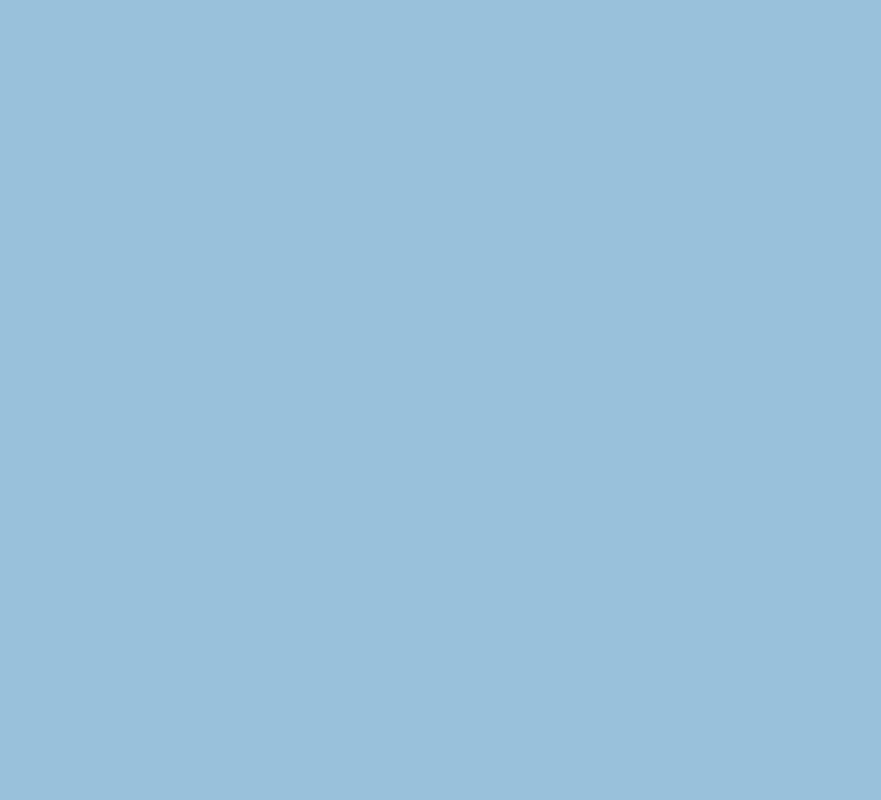
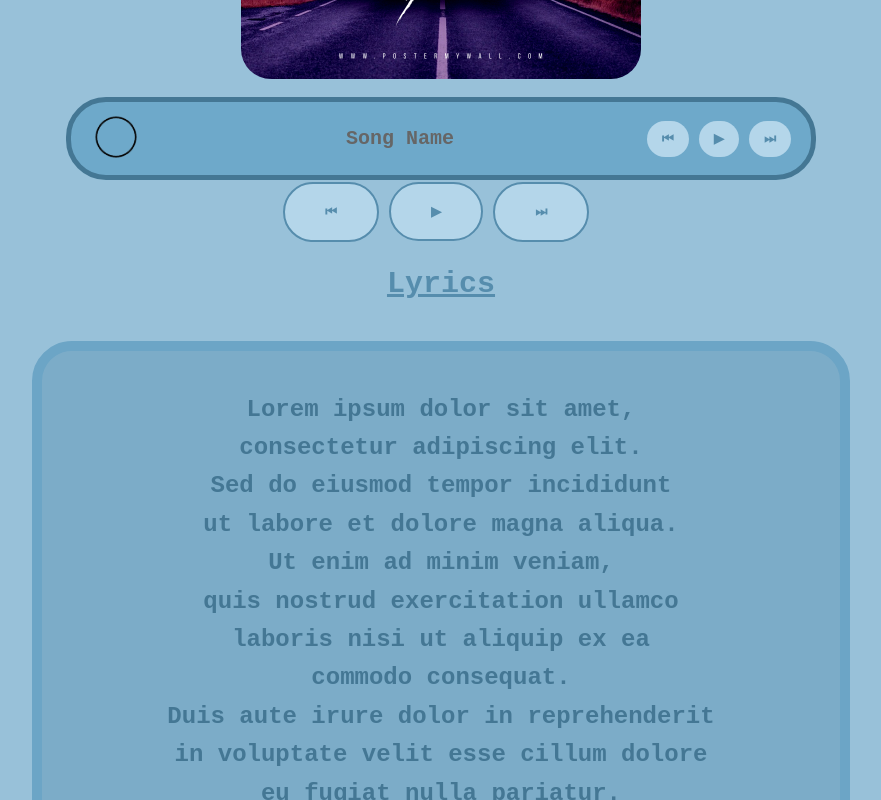
Before and after one commit to devangdileep/amfoss-curriculum, a React (Vite) app in the folder Task-05/: page /playing in a window 1280 px wide. Before the commit this address had no page. Shown: the part 600-1400 px from the top of the page, without its empty margins (199-1080 px from the left). Before the commit the page ends 800 px from the top, so only its background shows below. Built offline with nearby package versions, Linux system fonts and the light colour scheme.

Commit message:
made changes in the dynamic island and some changes in the routing

```diff
--- a/Task-05/index.html
+++ b/Task-05/index.html
@@ -4,7 +4,7 @@
 <head>
   <meta charset="UTF-8" />
   <link rel="icon" type="image/png" href="icon.png" />
-  <meta name="viewport" content="width=device-width, initial-scale=1.0" />
+  <meta name="viewport" content="width=device-width, initial-scale=1">
   <title>Melofi</title>
 </head>
 
--- a/Task-05/src/components/dynamicisland.jsx
+++ b/Task-05/src/components/dynamicisland.jsx
@@ -1,19 +1,22 @@
+import { Link } from "react-router-dom";
 import "../styles/dynamicIsland.css";
 
 function DynamicIsland() {
     return (
         <div className="dynamic-island-bar">
             <div className="song-cover-pic">
-                <img src="src/assets/circle.png" />
+                <Link to="/playing">
+                    <img src="src/assets/circle.png" />
+                </Link>
             </div>
             <div className="song-playing-dta">
                 <h3>Song Name</h3>
             </div>
 
             <div className="controls">
-                <button>&lt;&lt;</button>
+                <button >⏮</button>
                 <button>▶</button>
-                <button>&gt;&gt;</button>
+                <button>⏭</button>
             </div>
         </div>
     );
--- a/Task-05/src/main.jsx
+++ b/Task-05/src/main.jsx
@@ -7,6 +7,7 @@ import Login from './pages/login.jsx'
 import Register from './pages/register.jsx'
 import Search from './pages/search.jsx'
 import Profile from './pages/profile.jsx'
+import PlayingMusic from './pages/playing.jsx'
 
 const router = createBrowserRouter([
   { path: '/', element: <Login /> },
@@ -14,6 +15,7 @@ const router = createBrowserRouter([
   { path: '/register', element: <Register /> },
   { path: '/search', element: <Search /> },
   { path: '/profile', element: <Profile /> },
+  { path: '/playing', element: <PlayingMusic /> },
 ])
 
 createRoot(document.getElementById('root')).render(
--- a/Task-05/src/pages/login.jsx
+++ b/Task-05/src/pages/login.jsx
@@ -1,3 +1,4 @@
+import { Link } from 'react-router-dom';
 import '../styles/login.css';
 
 function Login() {
@@ -11,7 +12,9 @@ function Login() {
             <form className="login-form">
                 <input type="text" placeholder="Username / Email" required />
                 <input type="password" placeholder="Password" required />
-                <button type="submit">Login</button>
+                <Link to='/playlist'>
+                    <button type="button">Login</button>
+                </Link>
             </form>
 
             <div className="login-signup">
--- /dev/null
+++ b/Task-05/src/pages/playing.jsx
@@ -0,0 +1,46 @@
+import Navbar from "../components/navbar";
+import DynamicIsland from "../components/dynamicisland";
+import "../styles/playing.css"
+
+function PlayingMusic() {
+    return (
+
+        <>
+            <Navbar />
+            <div className="playing-song">
+                <h2 >Now Playing</h2>
+                <div className="song-title-card">
+                    <img src="/src/assets/playing.jpg" />
+                </div>
+                <h2 className="song-title">Song Title - Artist Name</h2>
+                <div className="controls-playing">
+                    <button > ⏮ </button>
+                    <button > ▶ </button>
+                    <button > ⏭ </button>
+                </div>
+                <h2>Lyrics</h2>
+                <div className="lyrics-playing">
+                    <h3>
+                        Lorem ipsum dolor sit amet,<br></br>
+                        consectetur adipiscing elit.<br></br>
+                        Sed do eiusmod tempor incididunt<br></br>
+                        ut labore et dolore magna aliqua.<br></br>
+                        Ut enim ad minim veniam,<br></br>
+                        quis nostrud exercitation ullamco<br></br>
+                        laboris nisi ut aliquip ex ea<br></br>
+                        commodo consequat.<br></br>
+                        Duis aute irure dolor in reprehenderit<br></br>
+                        in voluptate velit esse cillum dolore<br></br>
+                        eu fugiat nulla pariatur.<br></br>
+                        Excepteur sint occaecat cupidatat non<br></br>
+                        proident, sunt in culpa qui officia<br></br>
+                        deserunt mollit anim id est laborum.<br></br>
+                    </h3>
+                </div>
+            </div>
+            <DynamicIsland />
+        </>
+    )
+}
+
+export default PlayingMusic;
--- a/Task-05/src/pages/register.jsx
+++ b/Task-05/src/pages/register.jsx
@@ -13,7 +13,9 @@ function Login() {
                 <input type="text" placeholder="Username" required />
                 <input type="text" placeholder="Email" required />
                 <input type="password" placeholder="Password" required />
-                <button type="submit">Login</button>
+                <Link to='/playlist'>
+                    <button type="submit">Login</button>
+                </Link>
             </form>
             <div className="login-signup">
                 <button>
--- a/Task-05/src/styles/dynamicIsland.css
+++ b/Task-05/src/styles/dynamicIsland.css
@@ -4,13 +4,13 @@
     left: 50%;
     transform: translateX(-50%);
     width: 100%;
-    max-width: 450px;
+    max-width: 700px;
     background: #6ea9ca;
     border-radius: 40px;
-    padding: 12px 16px;
     display: flex;
     align-items: center;
-    gap: 12px;
+    gap: 13px;
+    padding: 5px 20px;
     font-family: monospace;
     border: #447794 5px solid;
 }
@@ -22,24 +22,31 @@
 
 .song-playing-dta {
     flex: 1;
+
 }
 
+.song-playing-dta h3 {
+    margin-left: 40%;
+}
 
 .controls {
     display: flex;
+    text-decoration: none;
     gap: 10px;
 }
 
 .controls button {
     background: #b4d6ea;
-    color: #6ca5c6;
+    color: #568dad;
     border: none;
     padding: 10px 15px;
     border-radius: 20px;
+    text-decoration: none;
     font-weight: bold;
     cursor: pointer;
 }
 
 .controls button:hover {
-    background: #528cad;
+    background: #76b1d4;
+    border: #b4d6ea 1px dotted;
 }
--- /dev/null
+++ b/Task-05/src/styles/playing.css
@@ -0,0 +1,54 @@
+.playing-song {
+    display: flex;
+    flex-direction: column;
+    align-items: center;
+    justify-content: center;
+}
+
+.playing-song h2 {
+    font-size: 30px;
+    color: #568dad;
+    margin-bottom: 40px;
+    text-decoration: underline;
+}
+
+.song-title-card img {
+    height: 400px;
+    border-radius: 30px;
+}
+
+.controls-playing button {
+    background: #b4d6ea;
+    color: #568dad;
+    ;
+    border: 2px solid #568dad;
+    padding: 20px 40px;
+    border-radius: 40px;
+    text-decoration: none;
+    font-weight: bold;
+    cursor: pointer;
+    margin-right: 10px;
+}
+
+.controls-playing button:hover {
+    background: #76b1d4;
+    border: #b4d6ea 1px dotted;
+}
+
+.lyrics-playing {
+    width: 60%;
+    height: auto;
+    border: 10px solid #568dad;
+    background-color: #7cacc8;
+    border: #6ca5c6 10px solid;
+    padding: 10px 20px;
+    border-radius: 40px;
+}
+
+.lyrics-playing h3 {
+    margin-top: 30px;
+    font-size: 150%;
+    color: #447794;
+    line-height: 1.6;
+    text-align: center;
+}
```
Also changed, not shown: Task-05/src/assets/playing.jpg (added).
